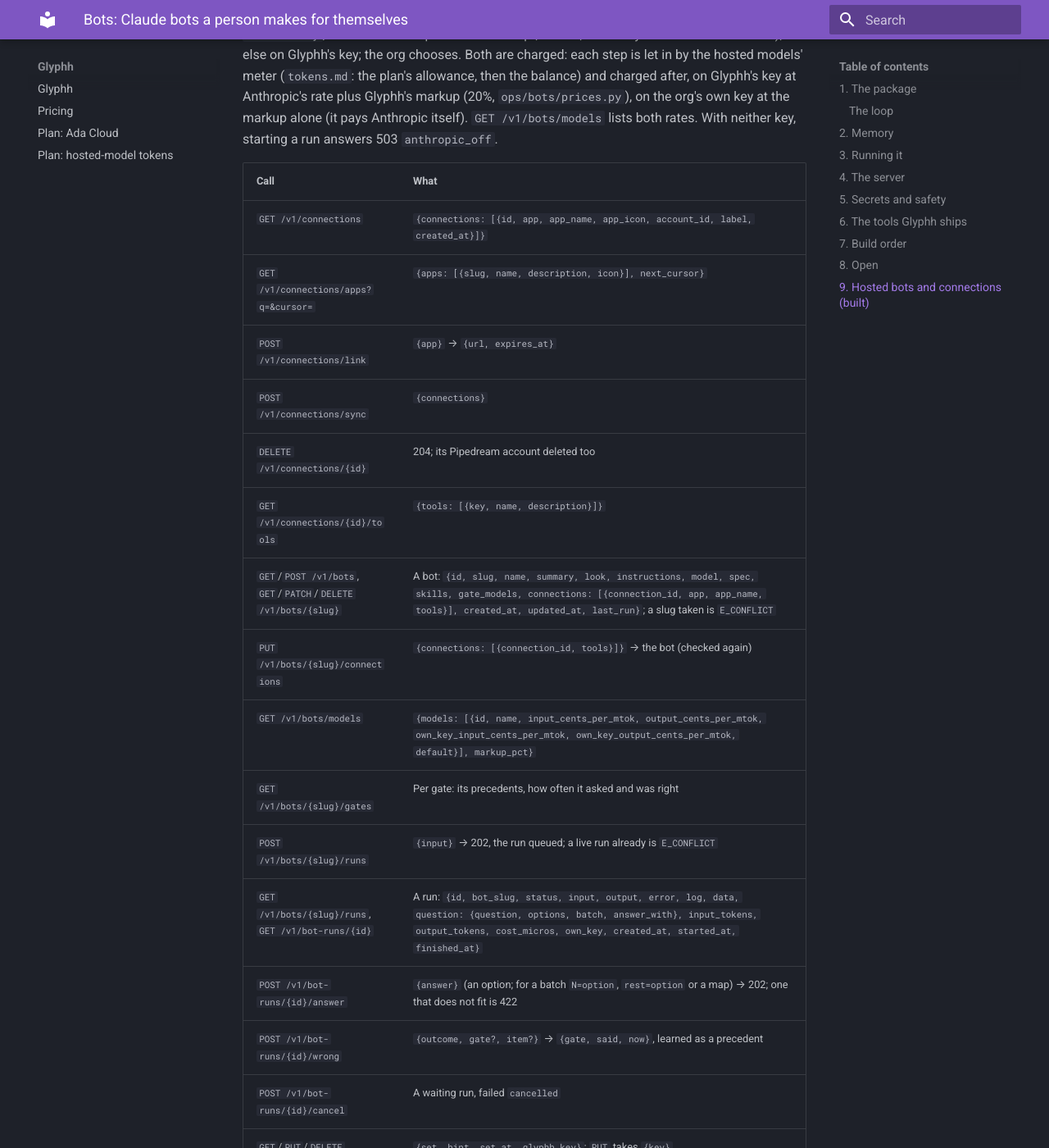
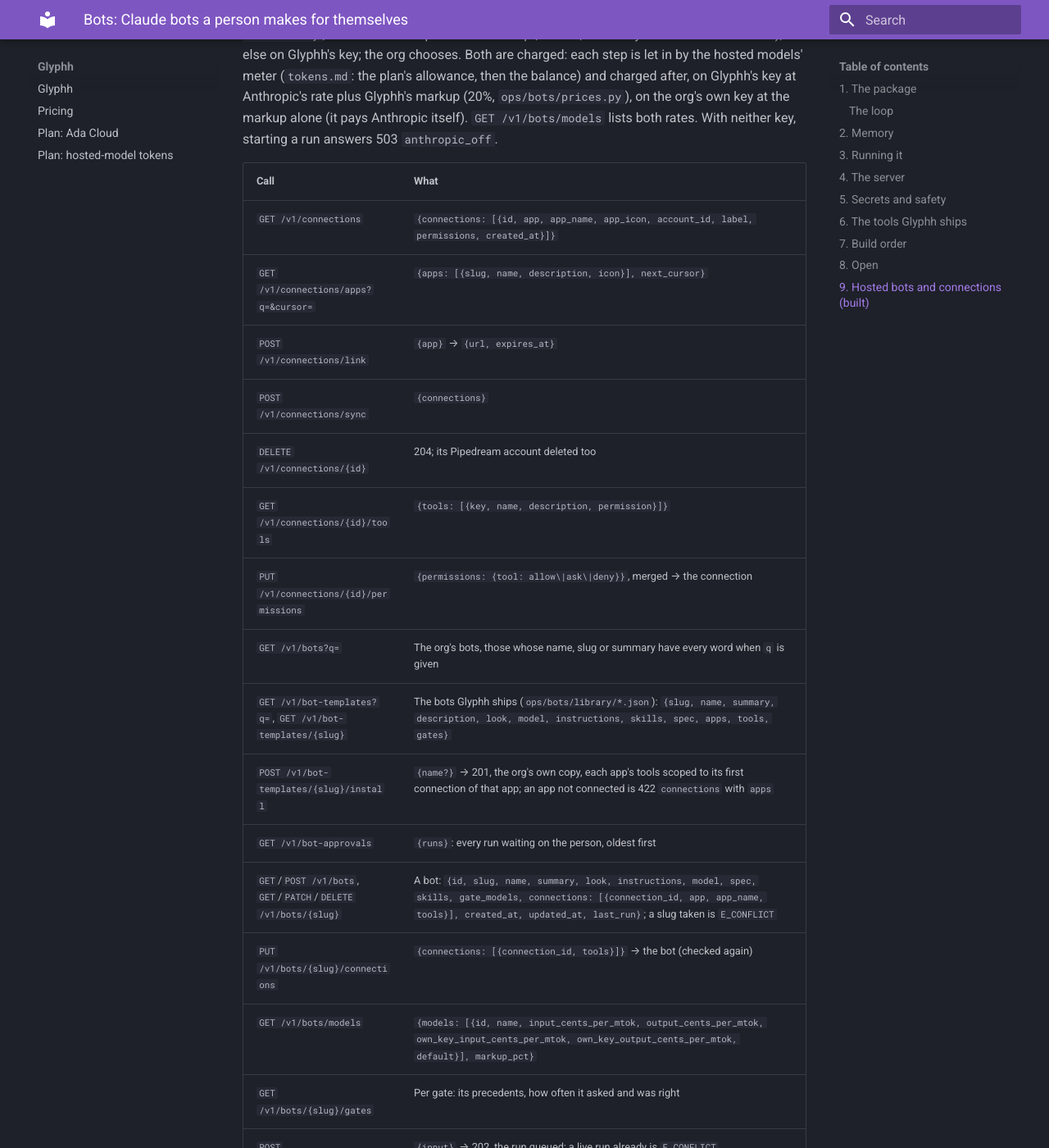
Before and after one commit to glyphh-ai/server, an MkDocs documentation site: the page built from docs/specs/bots.md, in a window 1280 px wide and 1400 px high, scrolled down 7131 px. Shown: the whole window at 82% size. Built offline with MkDocs 1.6.1 and Material for MkDocs 9.7.7, drawn with Linux system fonts in a browser that asks for light colours; some of the changed text lies outside the part shown.

Commit message:
Docs and the approvals queue over HTTP for connection permissions and the marketplace
Co-Authored-By: Claude Opus 5.5 <noreply@anthropic.com>

```diff
--- a/docs/specs/bots.md
+++ b/docs/specs/bots.md
@@ -220,12 +220,17 @@ a run answers 503 `anthropic_off`.
 
 | Call | What |
 |---|---|
-| `GET /v1/connections` | `{connections: [{id, app, app_name, app_icon, account_id, label, created_at}]}` |
+| `GET /v1/connections` | `{connections: [{id, app, app_name, app_icon, account_id, label, permissions, created_at}]}` |
 | `GET /v1/connections/apps?q=&cursor=` | `{apps: [{slug, name, description, icon}], next_cursor}` |
 | `POST /v1/connections/link` | `{app}` → `{url, expires_at}` |
 | `POST /v1/connections/sync` | `{connections}` |
 | `DELETE /v1/connections/{id}` | 204; its Pipedream account deleted too |
-| `GET /v1/connections/{id}/tools` | `{tools: [{key, name, description}]}` |
+| `GET /v1/connections/{id}/tools` | `{tools: [{key, name, description, permission}]}` |
+| `PUT /v1/connections/{id}/permissions` | `{permissions: {tool: allow\|ask\|deny}}`, merged → the connection |
+| `GET /v1/bots?q=` | The org's bots, those whose name, slug or summary have every word when `q` is given |
+| `GET /v1/bot-templates?q=`, `GET /v1/bot-templates/{slug}` | The bots Glyphh ships (`ops/bots/library/*.json`): `{slug, name, summary, description, look, model, instructions, skills, spec, apps, tools, gates}` |
+| `POST /v1/bot-templates/{slug}/install` | `{name?}` → 201, the org's own copy, each app's tools scoped to its first connection of that app; an app not connected is 422 `connections` with `apps` |
+| `GET /v1/bot-approvals` | `{runs}`: every run waiting on the person, oldest first |
 | `GET`/`POST /v1/bots`, `GET`/`PATCH`/`DELETE /v1/bots/{slug}` | A bot: `{id, slug, name, summary, look, instructions, model, spec, skills, gate_models, connections: [{connection_id, app, app_name, tools}], created_at, updated_at, last_run}`; a slug taken is `E_CONFLICT` |
 | `PUT /v1/bots/{slug}/connections` | `{connections: [{connection_id, tools}]}` → the bot (checked again) |
 | `GET /v1/bots/models` | `{models: [{id, name, input_cents_per_mtok, output_cents_per_mtok, own_key_input_cents_per_mtok, own_key_output_cents_per_mtok, default}], markup_pct}` |
@@ -241,6 +246,11 @@ Without Pipedream set up (`GLYPHH_PIPEDREAM_CLIENT_ID`, `_CLIENT_SECRET`, `_PROJ
 answers 503 `E_UNAVAILABLE` `pipedream_off`. The connector's tools: `bot_guide`, `bots`, `bot`, `bot_create`,
 `bot_update`, `bot_delete`, `bot_connections_set`, `bot_models`, `bot_run`, `bot_runs`, `bot_run_get`,
 `bot_run_answer`, `bot_run_wrong`, `bot_run_cancel`, `bot_gates`, `connections`, `connection_apps`, `connection_link`,
-`connection_tools`.
+`connection_tools`, `connection_permissions_set`, `bot_approvals`, `bot_templates`, `bot_template`,
+`bot_template_install`.
+
+A bot has no permission mode of its own: each tool on a connection is allowed, asked about or denied, and a tool never
+set asks. A step that runs a tool to ask about waits for the person's yes (`use <tool>`, unless the step has an approval
+already), so it shows in the approvals queue; a denied tool fails the step that runs it, saying where to allow it.
 
 Not yet: who in the org may use a connection or a bot, schedules, running a cloud bot on a chosen rrotor.
```
Also changed, not shown: docs/architecture.md (+3 -3 lines), 1 other file.
